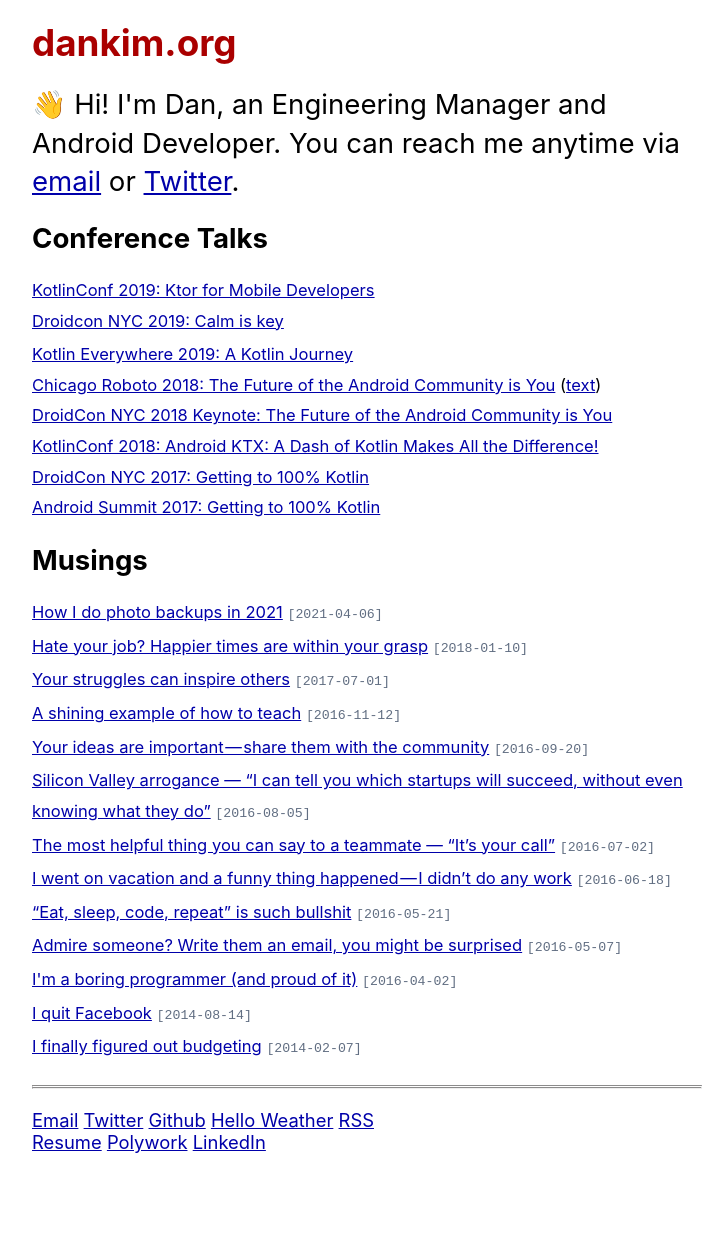
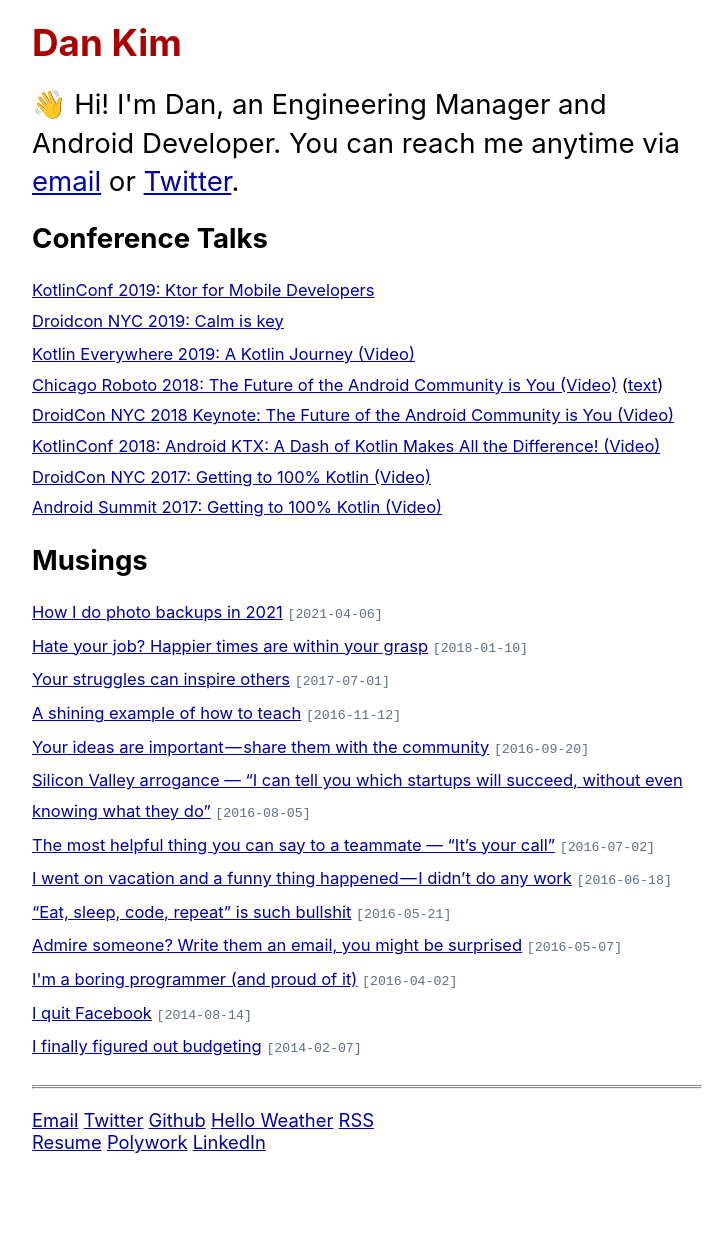
Before and after one commit to lateplate/lateplate.github.io, a Jekyll site: the page built from index.html, in a window 1280 px wide. Shown: the whole page, without its empty margins (273-986 px from the left). Built offline with Jekyll 4.4.1, drawn with Linux system fonts in a browser that asks for light colours.

Commit message:
Tweak config, links

```diff
--- a/_config.yml
+++ b/_config.yml
@@ -1,5 +1,5 @@
-name: dankim.org
-description: dankim.org
+name: Dan Kim
+description: Dan Kimn
 url: http://dankim.org
 markdown: kramdown
 highlighter: rouge
--- a/index.html
+++ b/index.html
@@ -10,12 +10,12 @@
   <ul class="posts">
       <li><a href="/2019/12/16/kotlinconf-2019-ktor.html" class="post_title">KotlinConf 2019: Ktor for Mobile Developers</a</li>
       <li><a href="/2019/09/29/droidcon-nyc-calm-is-key.html" class="post_title">Droidcon NYC 2019: Calm is key</a><span></li>
-      <li><a href="https://www.youtube.com/watch?v=tnBVD6WLj9M" class="post_title">Kotlin Everywhere 2019: A Kotlin Journey</a></li>
-      <li><a href="https://www.youtube.com/watch?v=BSmtImhy6kE" class="post_title">Chicago Roboto 2018: The Future of the Android Community is You</a> (<a href="/2018/09/07/the-future-of-the-android-community-is-you.html" class="post_title">text</a>)</li>
-      <li><a href="https://www.youtube.com/watch?v=NRUmRtCv0co" class="post_title">DroidCon NYC 2018 Keynote: The Future of the Android Community is You</a></li>
-      <li><a href="https://www.youtube.com/watch?v=LP3PaPrIFHo" class="post_title">KotlinConf 2018: Android KTX: A Dash of Kotlin Makes All the Difference!</a></li>
-      <li><a href="https://www.youtube.com/watch?v=fsUF5f4GnHc" class="post_title">DroidCon NYC 2017: Getting to 100% Kotlin</a></li>
-      <li><a href="https://www.youtube.com/watch?v=wsQfyNilJAI" class="post_title">Android Summit 2017: Getting to 100% Kotlin</a></li>
+      <li><a href="https://www.youtube.com/watch?v=tnBVD6WLj9M" class="post_title">Kotlin Everywhere 2019: A Kotlin Journey (Video)</a></li>
+      <li><a href="https://www.youtube.com/watch?v=BSmtImhy6kE" class="post_title">Chicago Roboto 2018: The Future of the Android Community is You (Video)</a> (<a href="/2018/09/07/the-future-of-the-android-community-is-you.html" class="post_title">text</a>)</li>
+      <li><a href="https://www.youtube.com/watch?v=NRUmRtCv0co" class="post_title">DroidCon NYC 2018 Keynote: The Future of the Android Community is You (Video)</a></li>
+      <li><a href="https://www.youtube.com/watch?v=LP3PaPrIFHo" class="post_title">KotlinConf 2018: Android KTX: A Dash of Kotlin Makes All the Difference! (Video)</a></li>
+      <li><a href="https://www.youtube.com/watch?v=fsUF5f4GnHc" class="post_title">DroidCon NYC 2017: Getting to 100% Kotlin (Video)</a></li>
+      <li><a href="https://www.youtube.com/watch?v=wsQfyNilJAI" class="post_title">Android Summit 2017: Getting to 100% Kotlin (Video)</a></li>
   </ul>
   <h2>Musings</h2>
     <ul class="posts">
```
